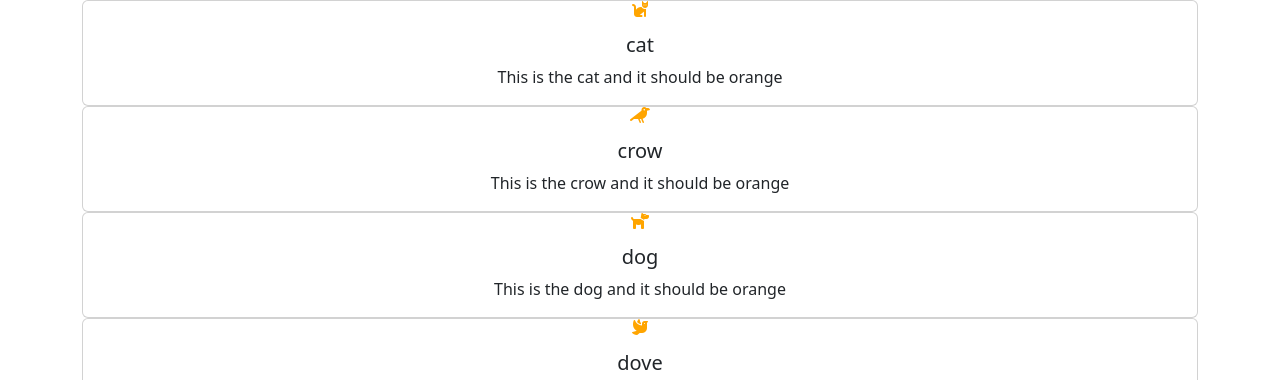
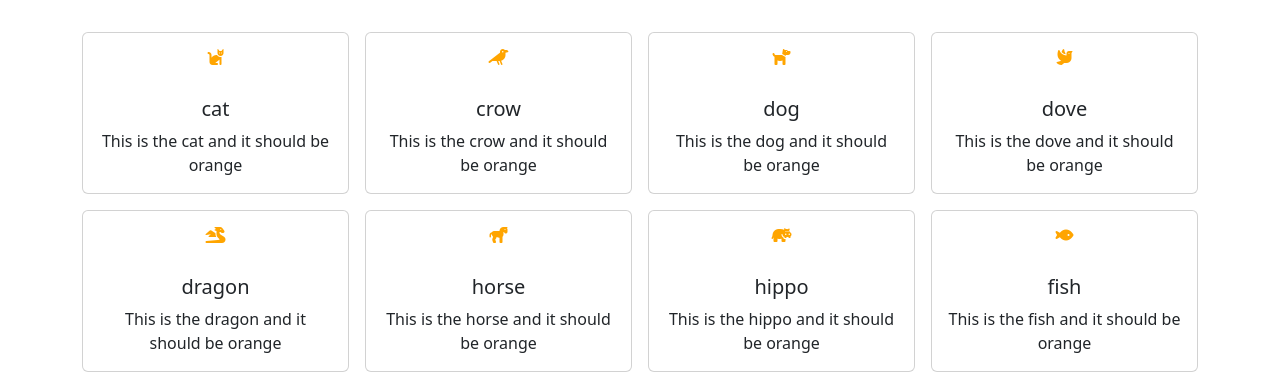
Before and after one commit to bagantegianluca/js-es6-icons, a plain HTML site: page index.html in a window 1280 px wide. Shown: the top 380 px of the page. Drawn offline with nearby package versions, Linux system fonts and the light colour scheme.

Commit message:
Add files base and function to create card for each object

```diff
--- a/index.html
+++ b/index.html
@@ -26,10 +26,8 @@
 <body>
 
     <div class="container">
-        <div class="row">
-            <div class="col">
+        <div class="row g-3 my-3">
 
-            </div>
         </div>
     </div>
 
--- a/js/main.js
+++ b/js/main.js
@@ -129,9 +129,8 @@ const icons = [
     }
 ];
 
-
-// Select col div
-const colElement = document.querySelector('.col');
+// Select row div
+const rowElement = document.querySelector('.row');
 
 // Creare a card for each object of the array
 icons.forEach((icon) => createCard(icon));
@@ -149,23 +148,31 @@ icons.forEach((icon) => createCard(icon));
  */
 function createCard(object) {
 
-    // Create a const with children tags
-    const cardChildrenTags = `
-    <i style="color: ${object.color}" class="${object.prefix}solid ${object.prefix}${object.name}"></i>
-<div class="card-body">
-    <h5 class="card-title">${object.name}</h5>
-    <p class="card-text">This is the ${object.name} and it should be ${object.color}</p>
-</div>`
+    // Create col div
+    const colElement = document.createElement('div');
+
+    colElement.classList.add('col-3');
 
     // Create cardElement
     const cardElement = document.createElement('div');
 
     // Add class to card element
-    cardElement.className = 'card text-center';
+    cardElement.className = 'card text-center h-100';
+
+    // Create a const with children tags
+    const cardChildrenTags = `
+    <i style="color: ${object.color}" class="${object.prefix}solid ${object.prefix}${object.name} p-3"></i>
+    <div class="card-body">
+        <h5 class="card-title">${object.name}</h5>
+        <p class="card-text">This is the ${object.name} and it should be ${object.color}</p>
+    </div>`
 
     // Append cardChildrenTags to cardElement
     cardElement.insertAdjacentHTML('beforeend', cardChildrenTags);
 
     // Append cardElement to colElement
     colElement.appendChild(cardElement);
+
+    // Append colElement to rowElement
+    rowElement.appendChild(colElement);
 }
```
